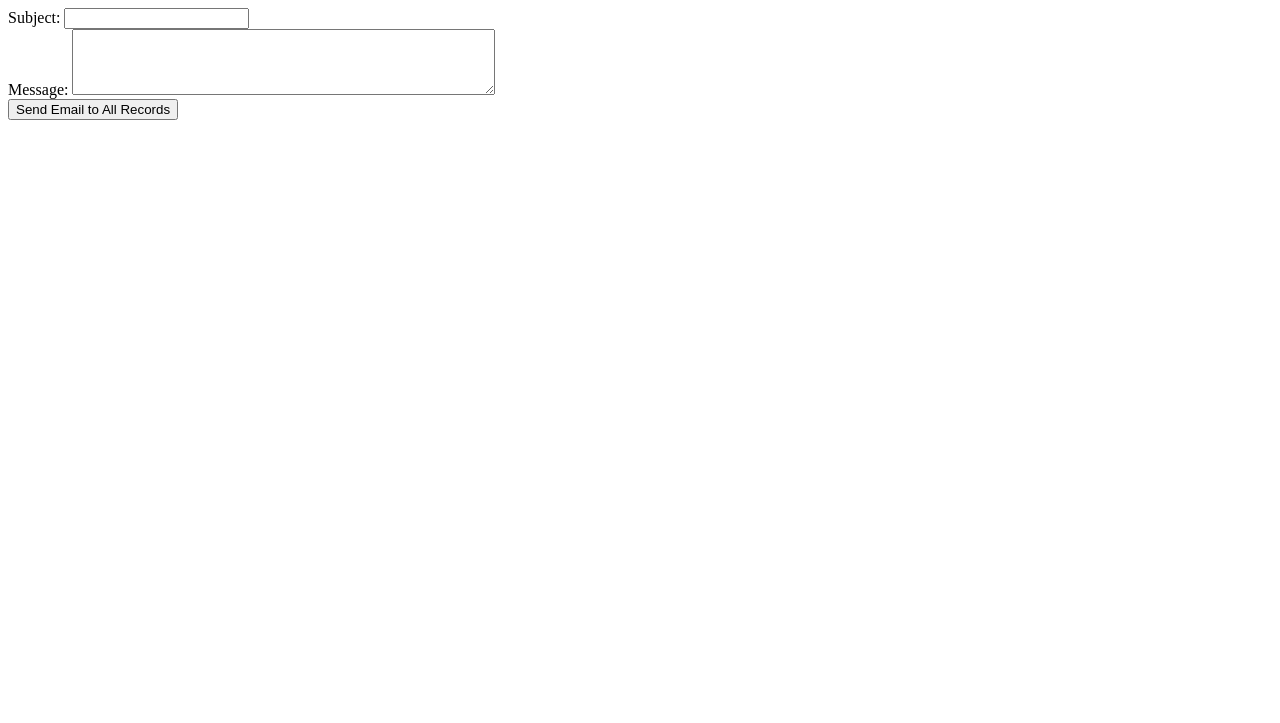
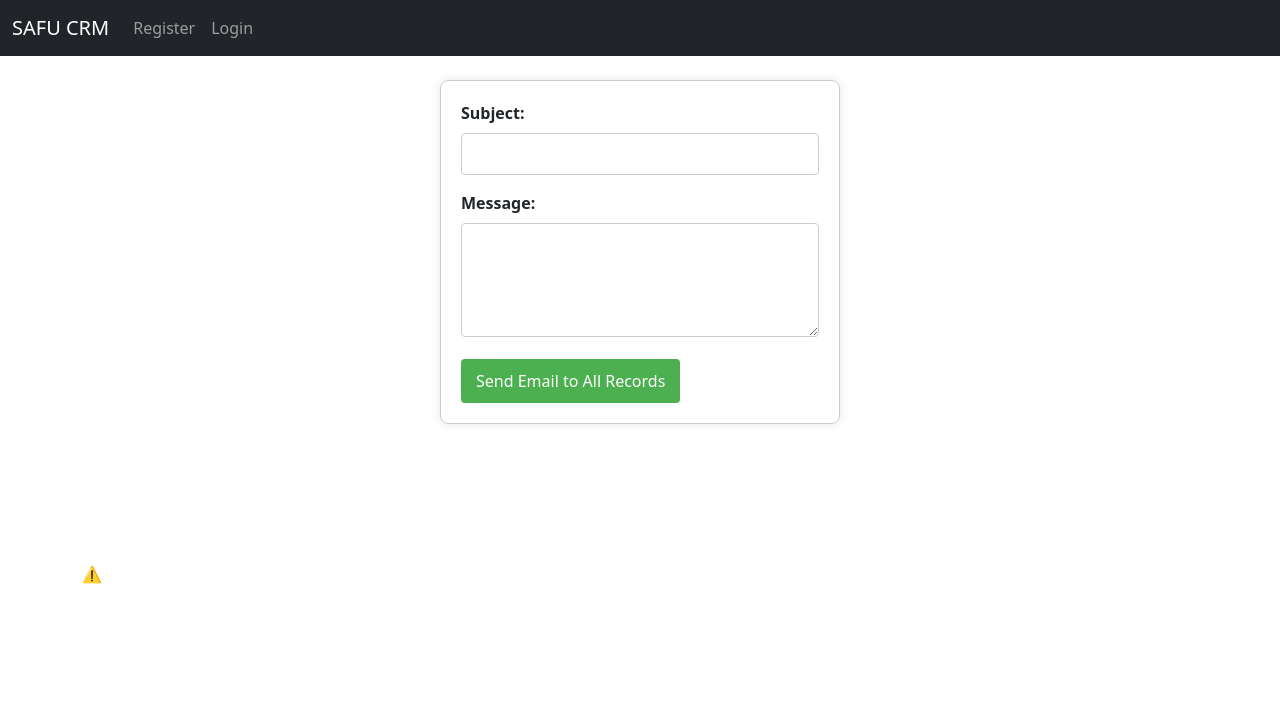
Before and after one commit to WavuaW/Portfolio-ALX, a Django app: template website/templates/send_email_to_all.html in a window 1280 px wide. Shown: the top 723 px of the page. Run offline with Django 4.2, Linux system fonts and the light colour scheme; the template is opened without the code that fills it, so the values that code supplies are empty.

Commit message:
email template changes

```diff
--- a/website/templates/send_email_to_all.html
+++ b/website/templates/send_email_to_all.html
@@ -1,11 +1,17 @@
 <!-- send_email_to_all.html -->
-<form method="post" action="{% url 'send_email_to_all' %}">
-    {% csrf_token %}
-    <label for="subject">Subject:</label>
-    <input type="text" name="subject" required>
-    <br>
-    <label for="message">Message:</label>
-    <textarea name="message" rows="4" cols="50" required></textarea>
-    <br>
-    <button type="submit">Send Email to All Records</button>
-</form>
+{% extends "base.html" %}
+{% block content %}
+    <form method="post" action="{% url 'send_email_to_all' %}" style="max-width: 400px; margin: 0 auto; padding: 20px; border: 1px solid #ccc; border-radius: 8px; box-shadow: 0 0 10px rgba(0, 0, 0, 0.1);">
+        {% csrf_token %}
+
+        <label for="subject" style="display: block; margin-bottom: 8px; font-weight: bold;">Subject:</label>
+        <input type="text" name="subject" required style="width: 100%; padding: 8px; box-sizing: border-box; margin-bottom: 16px; border: 1px solid #ccc; border-radius: 4px;">
+
+        <label for="message" style="display: block; margin-bottom: 8px; font-weight: bold;">Message:</label>
+        <textarea name="message" rows="4" cols="50" required style="width: 100%; padding: 8px; box-sizing: border-box; margin-bottom: 16px; border: 1px solid #ccc; border-radius: 4px;"></textarea>
+
+        <button type="submit" style="background-color: #4CAF50; color: white; padding: 10px 15px; border: none; border-radius: 4px; cursor: pointer;">Send Email to All Records</button>
+    </form>
+    <script src="https://unpkg.com/@lottiefiles/lottie-player@latest/dist/lottie-player.js"></script>
+    <lottie-player src="https://lottie.host/51aabd2a-ee20-48af-99af-70b2d98c65d1/JUynQmDWYy.json" background="##FFFFFF" speed="1" style="width: 300px; height: 300px" loop autoplay direction="1" mode="normal"></lottie-player>
+{% endblock content %}
```
